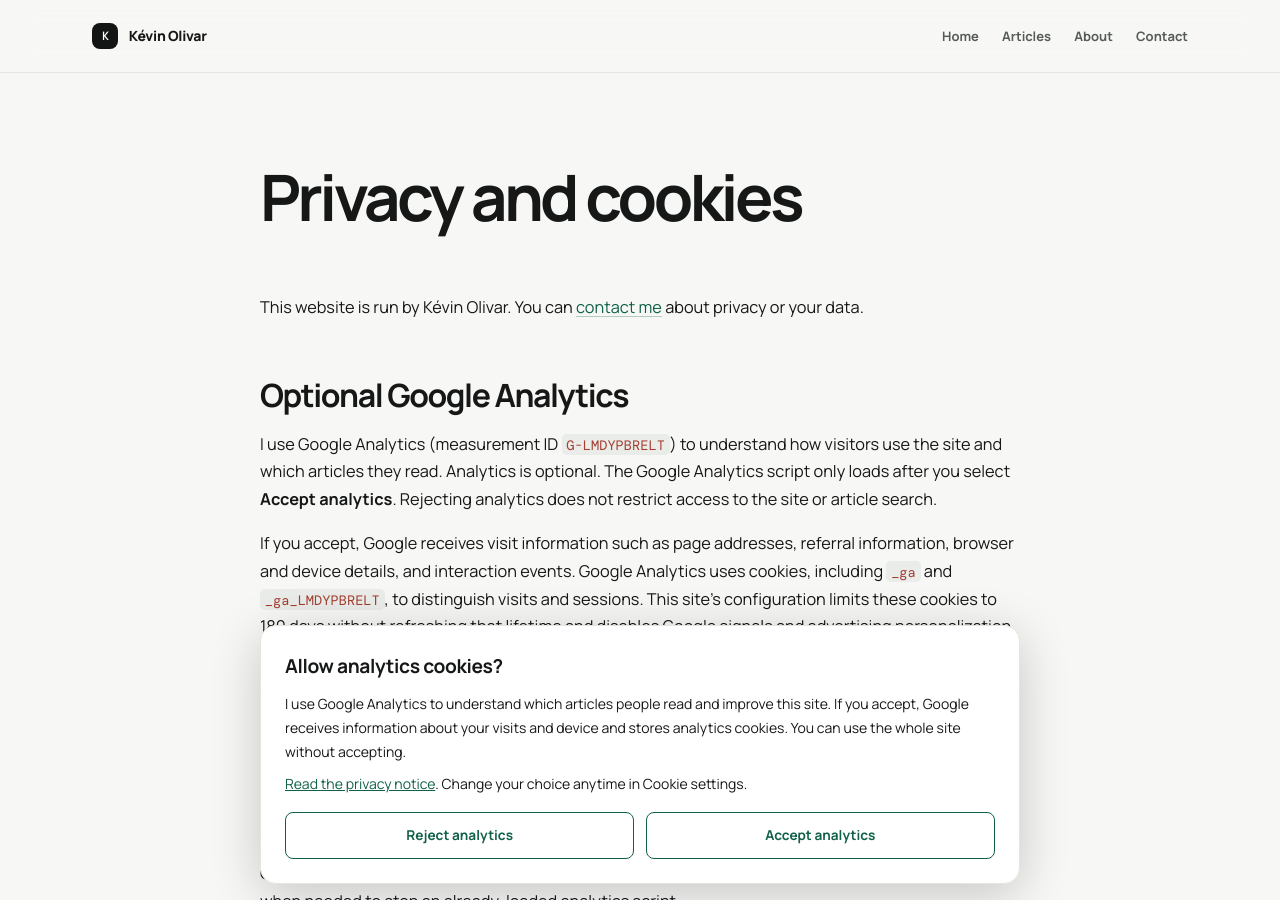
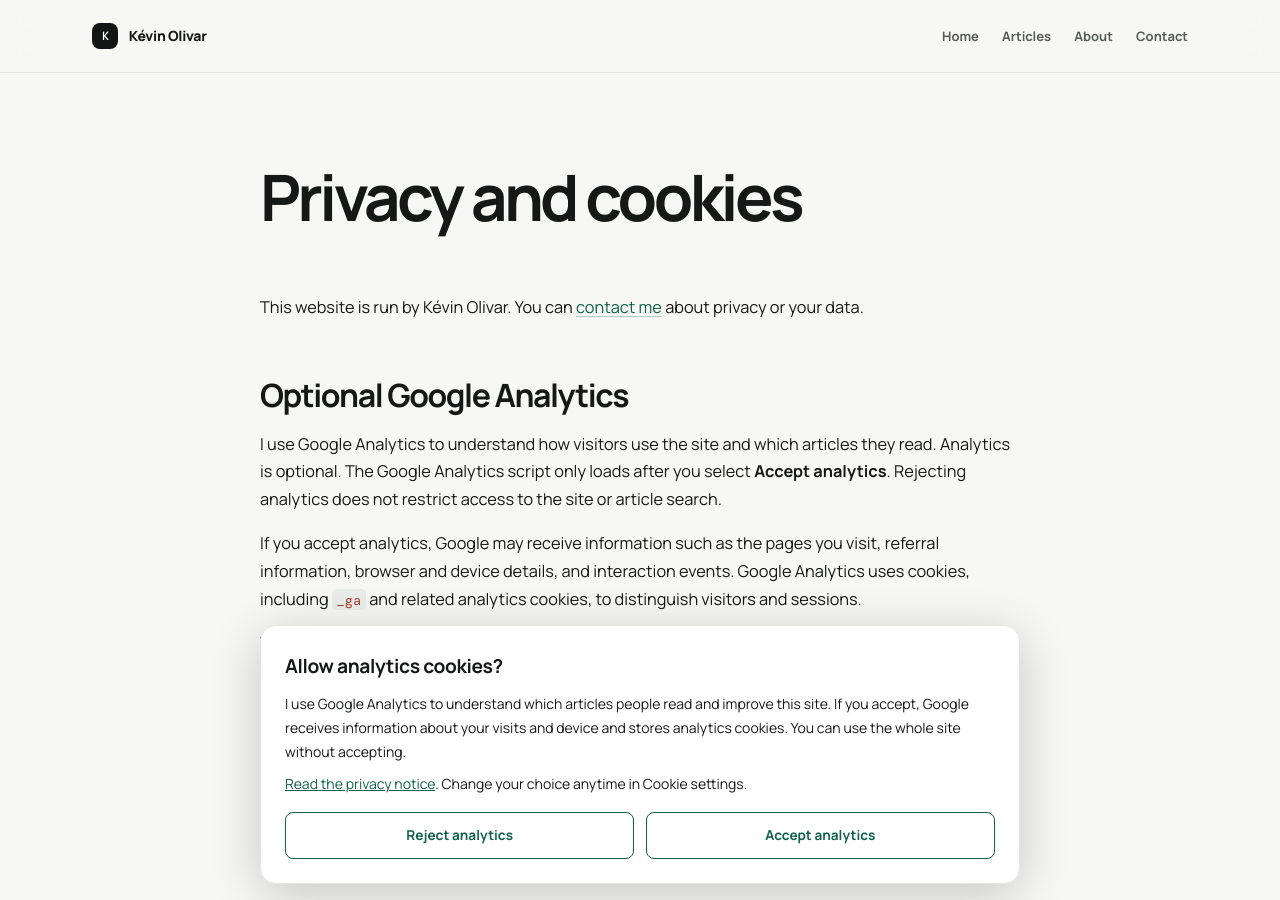
Before and after one commit to olivark/olivark.github.io, a Jekyll site: the page built from privacy.md, in a window 1280 px wide and 900 px high. Built offline with Jekyll 4.4.1, drawn with Linux system fonts in a browser that asks for light colours.

Commit message:
fix: update privacy page content

```diff
--- a/privacy.md
+++ b/privacy.md
@@ -8,9 +8,13 @@
 
 ## Optional Google Analytics
 
-I use Google Analytics (measurement ID `{{ site.analytics.measurement_id }}`) to understand how visitors use the site and which articles they read. Analytics is optional. The Google Analytics script only loads after you select **Accept analytics**. Rejecting analytics does not restrict access to the site or article search.
+I use Google Analytics to understand how visitors use the site and which articles they read. Analytics is optional. The Google Analytics script only loads after you select **Accept analytics**. Rejecting analytics does not restrict access to the site or article search.
 
-If you accept, Google receives visit information such as page addresses, referral information, browser and device details, and interaction events. Google Analytics uses cookies, including `_ga` and `_ga_{{ site.analytics.measurement_id | remove_first: 'G-' }}`, to distinguish visits and sessions. This site's configuration limits these cookies to {{ site.analytics.consent_days }} days without refreshing that lifetime and disables Google signals and advertising personalization signals. Google processes the data on its infrastructure, which may be outside Switzerland or the EEA. See [Google’s privacy policy](https://policies.google.com/privacy) and [how Google uses information from partner sites](https://policies.google.com/technologies/partner-sites).
+If you accept analytics, Google may receive information such as the pages you visit, referral information, browser and device details, and interaction events. Google Analytics uses cookies, including `_ga` and related analytics cookies, to distinguish visitors and sessions.
+
+This site's configuration limits analytics cookies to {{ site.analytics.consent_days }} days without refreshing their lifetime and disables Google signals and advertising personalization signals.
+
+Google processes analytics data on its infrastructure, which may include processing outside Switzerland or the EEA. For more information, see [Google's Privacy Policy](https://policies.google.com/privacy) and [how Google uses information from sites or apps that use its services](https://policies.google.com/technologies/partner-sites).
 
 ## Your choice
 
```
